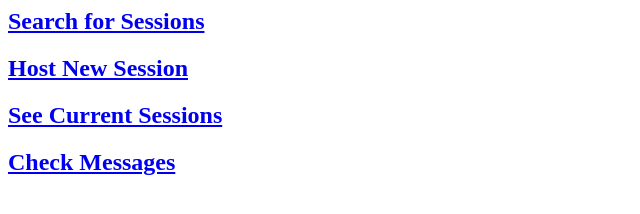
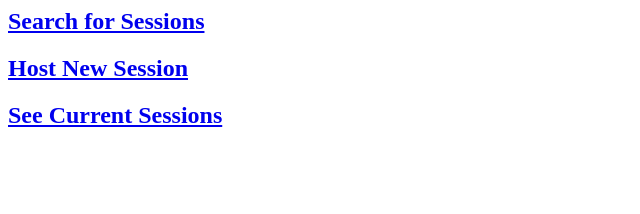
Before and after one commit to gromkii/capstone, a website: page public/views/dashboard/index.html in a window 1280 px wide. Shown: the whole page, without its empty margins (0-640 px from the left). Drawn offline with Linux system fonts and the light colour scheme.

Commit message:
Edit dashboard for presentation. :rabbit:

```diff
--- a/public/views/dashboard/index.html
+++ b/public/views/dashboard/index.html
@@ -13,8 +13,8 @@
     <h1>See Current Sessions</h1>
   </section>
 </a>
-<a href="/dashbard/users/messages">
+<!-- <a href="/dashbard/users/messages">
   <section class="options col-md-6 col-md-offset-3">
     <h1>Check Messages</h1>
   </section>
-</a>
+</a> -->
```
